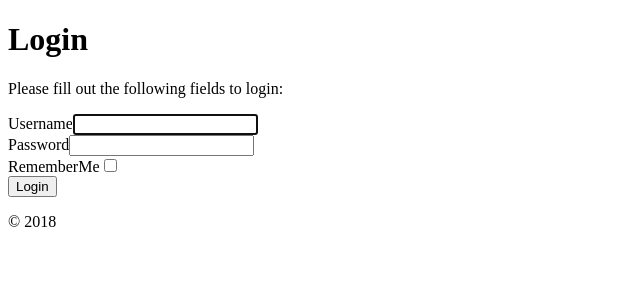
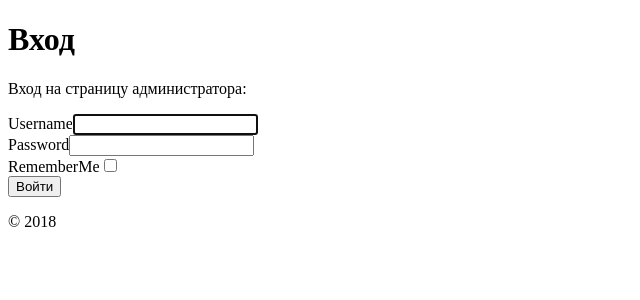
Before and after one commit to ZaurK/titankbr.loc, a Yii app: template backend/views/site/login.php in a window 1280 px wide. Shown: the top 300 px of the page, without its empty margins (0-640 px from the left). Run offline with PHP 8.4 and a stand-in for Yii, Linux system fonts and the light colour scheme; the template is opened without the code that fills it, so the values that code supplies are empty; form fields are guessed from the names that the template uses; some libraries are stand-ins or nearby versions.

Commit message:
3_05_2018_10_46

```diff
--- a/backend/config/main.php
+++ b/backend/config/main.php
@@ -11,6 +11,8 @@ return [
 	'name' => 'Страница администратора',
 	'defaultRoute' => 'product',
 	'language' => 'ru-RU',
+	'sourceLanguage' => 'en-US',
+    'timeZone' => 'Europe/Moscow',
     'basePath' => dirname(__DIR__),
     'controllerNamespace' => 'backend\controllers',
     'bootstrap' => ['log'],
--- a/backend/views/site/login.php
+++ b/backend/views/site/login.php
@@ -7,13 +7,13 @@
 use yii\helpers\Html;
 use yii\bootstrap\ActiveForm;
 
-$this->title = 'Login';
+$this->title = 'Вход';
 $this->params['breadcrumbs'][] = $this->title;
 ?>
 <div class="site-login">
     <h1><?= Html::encode($this->title) ?></h1>
 
-    <p>Please fill out the following fields to login:</p>
+    <p>Вход на страницу администратора:</p>
 
     <div class="row">
         <div class="col-lg-5">
@@ -26,7 +26,7 @@ $this->params['breadcrumbs'][] = $this->title;
                 <?= $form->field($model, 'rememberMe')->checkbox() ?>
 
                 <div class="form-group">
-                    <?= Html::submitButton('Login', ['class' => 'btn btn-primary', 'name' => 'login-button']) ?>
+                    <?= Html::submitButton('Войти', ['class' => 'btn btn-primary', 'name' => 'login-button']) ?>
                 </div>
 
             <?php ActiveForm::end(); ?>
```
Also changed, not shown: common/models/LoginForm.php (+10 -1 lines), frontend/web/uploads/slides/3307.png (deleted).
